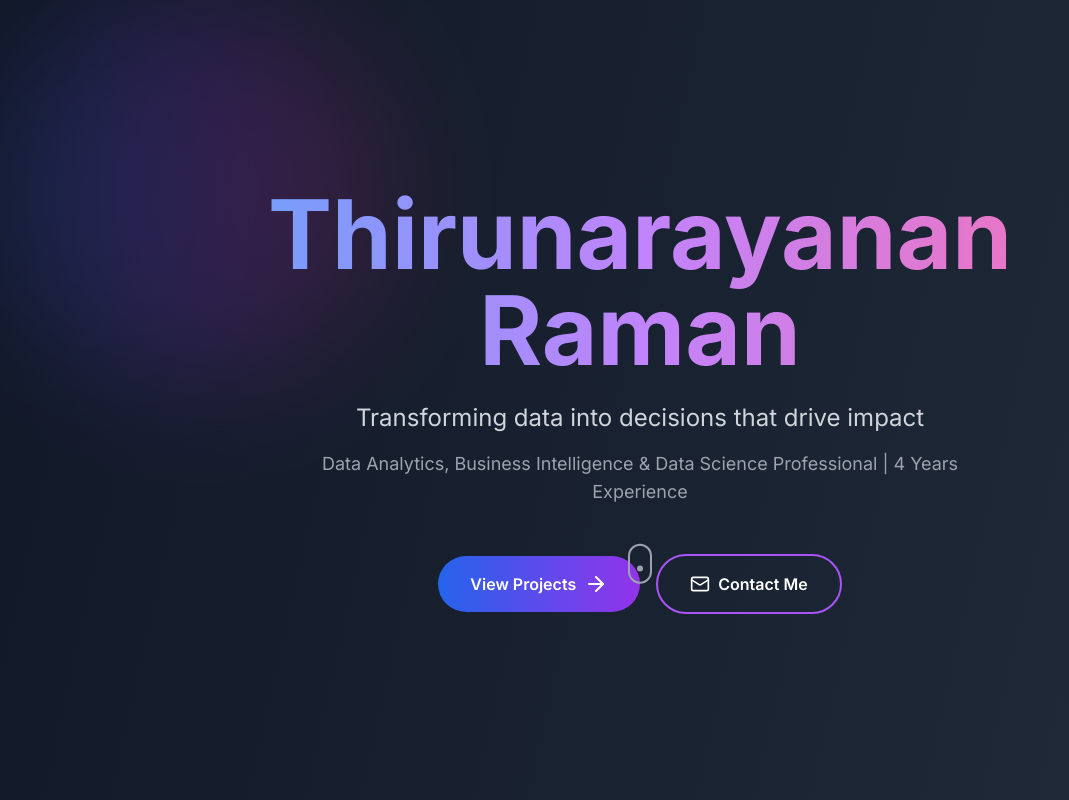
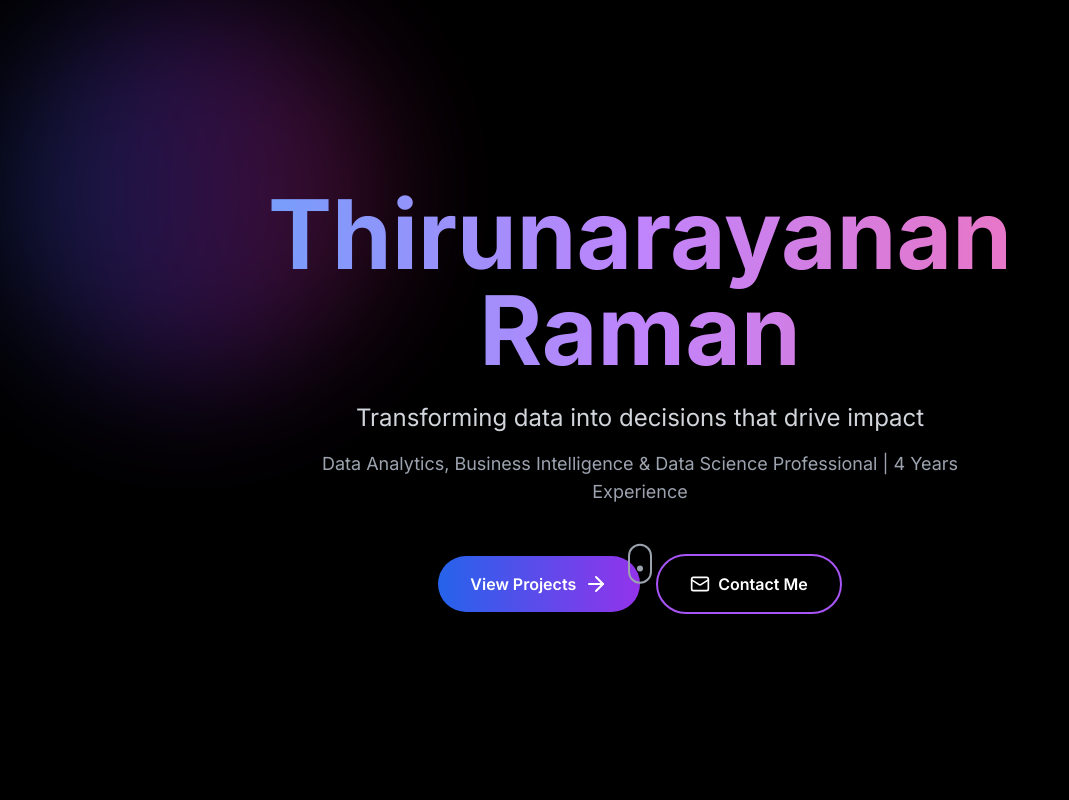
Before and after one commit to rvatthiru/personal-portfolio, a Next.js app: page / in a window 1280 px wide. Shown: the top 800 px of the page, without its empty margins (0-1069 px from the left). Built offline with nearby package versions, Linux system fonts and the light colour scheme.

Commit message:
Enhance dark theme with deeper blacks and stronger gradient accents

```diff
--- a/app/globals.css
+++ b/app/globals.css
@@ -3,8 +3,11 @@
 @tailwind utilities;
 
 :root {
-  --background: #0f0f0f;
+  --background: #000000;
   --foreground: #ffffff;
+  --accent-blue: #3b82f6;
+  --accent-purple: #9333ea;
+  --accent-pink: #ec4899;
 }
 
 * {
--- a/app/layout.tsx
+++ b/app/layout.tsx
@@ -16,8 +16,10 @@ export default function RootLayout({
 }>) {
   return (
     <html lang="en" className="dark scroll-smooth">
-      <body className={`${inter.className} bg-gradient-to-br from-gray-900 via-gray-800 to-gray-900 text-white`}>
-        {children}
+      <body className={`${inter.className} bg-black text-white antialiased`}>
+        <div className="min-h-screen bg-gradient-to-br from-gray-950 via-gray-900 to-black">
+          {children}
+        </div>
       </body>
     </html>
   );
--- a/components/Hero.tsx
+++ b/components/Hero.tsx
@@ -25,11 +25,11 @@ export default function Hero() {
   };
 
   return (
-    <section className="relative min-h-screen flex items-center justify-center overflow-hidden">
+    <section className="relative min-h-screen flex items-center justify-center overflow-hidden bg-black">
       {/* Animated gradient background */}
       <div className="absolute inset-0 overflow-hidden">
         <div
-          className="absolute w-96 h-96 rounded-full blur-3xl opacity-20 bg-gradient-to-r from-blue-600 via-purple-600 to-pink-600"
+          className="absolute w-96 h-96 rounded-full blur-3xl opacity-30 bg-gradient-to-r from-blue-600 via-purple-600 to-pink-600"
           style={{
             transform: `translate(${mousePosition.x * 0.01}px, ${mousePosition.y * 0.01}px)`,
             transition: 'transform 0.3s ease-out'
```
